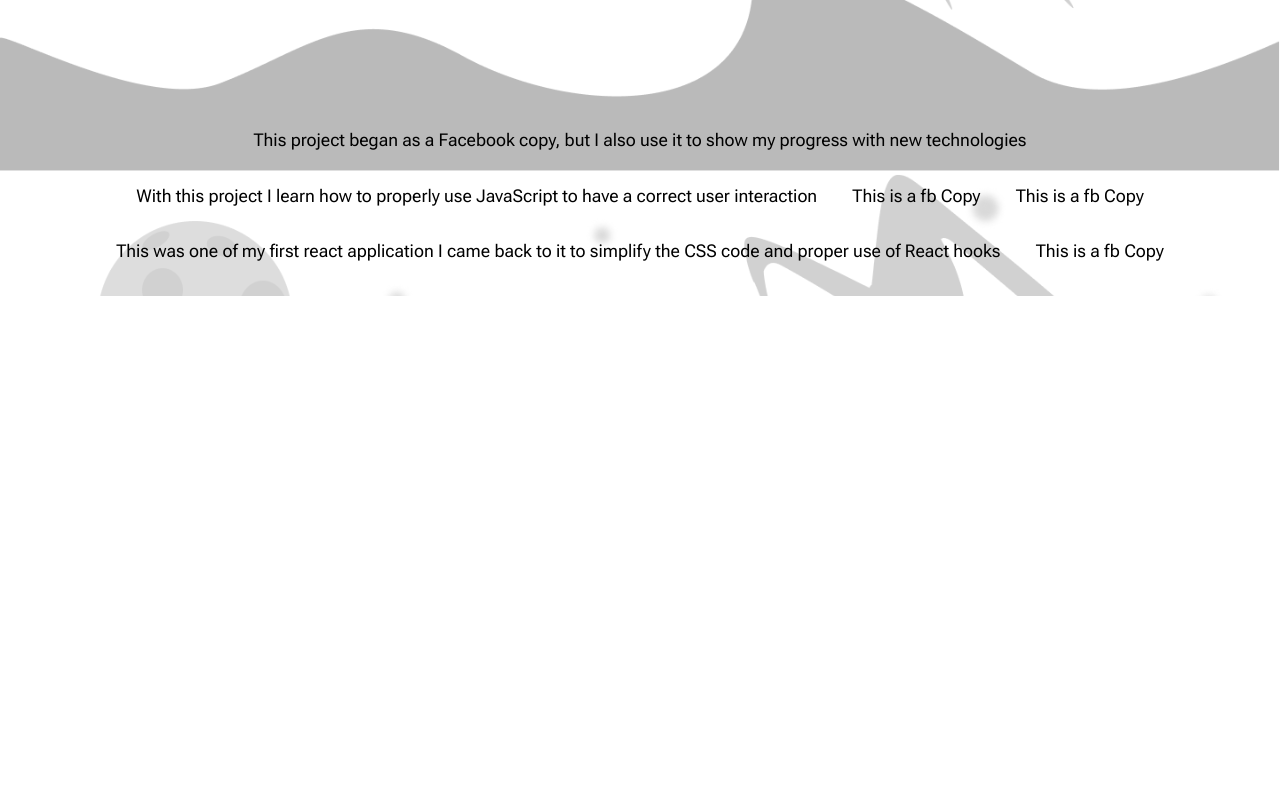
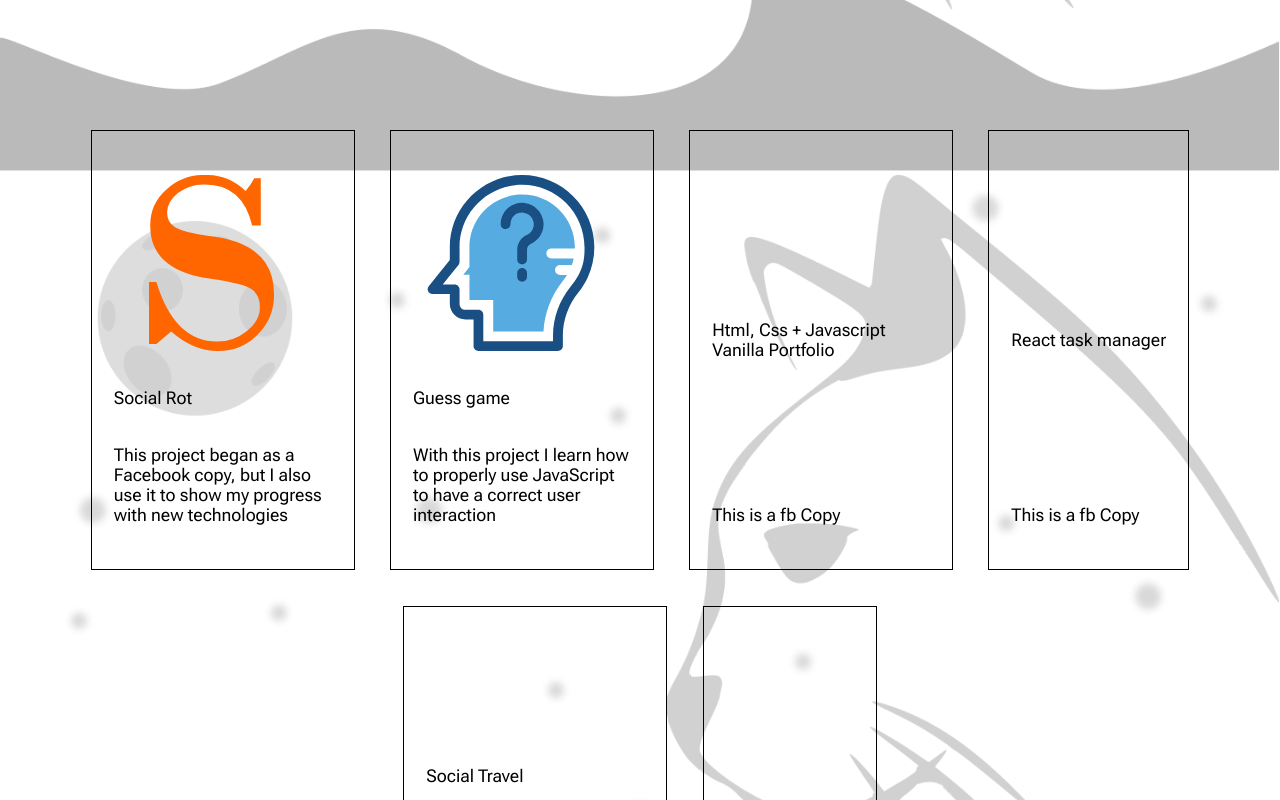
Before and after one commit to JorgeKerilima19/portfolio, a React (Vite) app: page /portfolio/projects in a window 1280 px wide. Shown: the part 740-1540 px from the top of the page. Before the commit the page ends 1036 px from the top, so only its background shows below. Built offline with nearby package versions, Linux system fonts and the light colour scheme.

Commit message:
project card + proper route

```diff
--- a/src/components/ProjectCard.tsx
+++ b/src/components/ProjectCard.tsx
@@ -2,8 +2,14 @@ import { Link } from "react-router-dom";
 import { Project } from "../helpers/dataProjects";
 
 export const ProjectCard = ({ project }: { project: Project }) => {
-
   return (
-    <Link to={`./${project.projectId}`}>{project.projectDescription}</Link>
+    <Link
+      to={`/portfolio/projects/${project.projectId}`}
+      className={`w-min-15 w-max-15 border-1 border-black border-solid py-10 px-5 h-min-25 flex-col justify-btw`}
+    >
+      <div className="w-90 grid place-items-center">{project.projectLogo}</div>
+      <header>{project.projectName}</header>
+      <p>{project.projectDescription}</p>
+    </Link>
   );
 };
--- a/src/main.css
+++ b/src/main.css
@@ -143,6 +143,9 @@ ul {
 }
 .grid {
   display: grid;
+}
+.place-items-center {
+  place-items: center;
 }
 .m-0 {
   margin: 0rem;
@@ -684,6 +687,9 @@ ul {
 .w-20 {
   width: 20%;
 }
+.w-min-15 {
+  max-width: 20rem;
+}
 .w-min-20 {
   min-width: 20rem;
 }
@@ -698,6 +704,9 @@ ul {
 }
 .w-min-40 {
   min-width: 40rem;
+}
+.w-max-15 {
+  max-width: 15rem;
 }
 .w-max-20 {
   max-width: 20rem;
--- a/src/pages/ProjectPage.tsx
+++ b/src/pages/ProjectPage.tsx
@@ -3,5 +3,5 @@ import { useParams } from "react-router-dom";
 export const ProjectPage = () => {
   const { id } = useParams();
 
-  return <div>ProjectPage</div>;
+  return <div>ProjectPage {id}</div>;
 };
--- a/src/pages/Projects.tsx
+++ b/src/pages/Projects.tsx
@@ -47,7 +47,7 @@ export const Projects = () => {
       <div className="projects-container">
         {data.map((project, index) => (
           // <ProjectModal project={project} key={index} />
-          <ProjectCard project={project}/>
+          <ProjectCard key={index} project={project} />
         ))}
       </div>
     </section>
--- a/src/pages/styles/projects.css
+++ b/src/pages/styles/projects.css
@@ -94,7 +94,8 @@
   place-items: center;
 }
 .project-presentation__logo {
-  height: 80%;
+  height: 10rem;
+
 }
 .project-presentation__title {
   font-size: 2em;
```
Also changed, not shown: src/main.tsx (+2 -10 lines).
